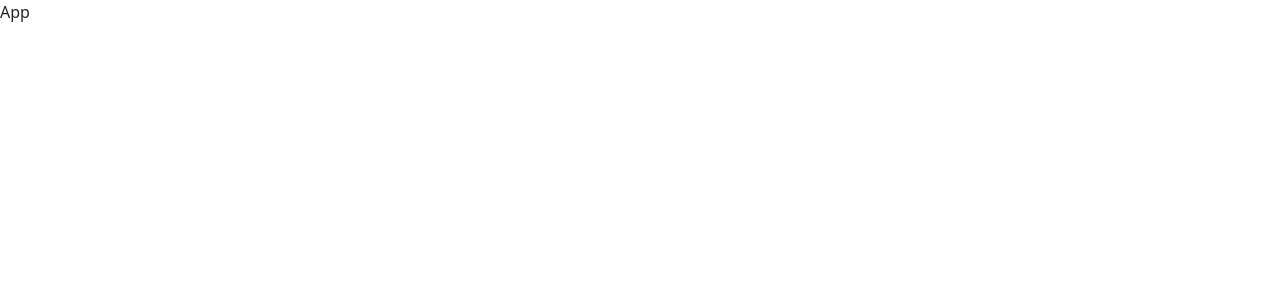
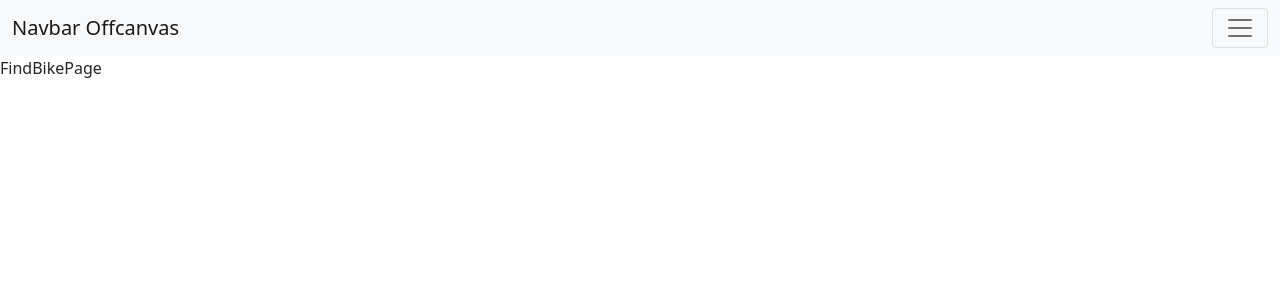
Before and after one commit to showlovezz/taiwan-bike, a React (Create React App) app: page /find-bikes in a window 1280 px wide. Shown: the top 300 px of the page. Built offline with nearby package versions, Linux system fonts and the light colour scheme.

Commit message:
setup basic router and menu component

```diff
--- a/src/App.js
+++ b/src/App.js
@@ -1,8 +1,15 @@
 import React from 'react';
 import './assets/scss/app.scss';
+import MenuNavbar from './components/MenuNavbar';
+import RouterView from './components/RouterView';
 
-function App() {
-  return <div>App</div>;
-}
+const App = () => {
+  return (
+    <>
+      <MenuNavbar />
+      <RouterView />
+    </>
+  );
+};
 
 export default App;
--- /dev/null
+++ b/src/components/MenuNavbar/index.js
@@ -0,0 +1,41 @@
+import React from 'react';
+import { Button, Container, Form, FormControl, Nav, Navbar, NavDropdown, Offcanvas } from 'react-bootstrap';
+import { useLocation } from 'react-router-dom';
+
+const MenuNavbar = () => {
+  const location = useLocation();
+
+  if (location.pathname === '/') return <></>;
+
+  return (
+    <Navbar bg="light" expand={false}>
+      <Container fluid>
+        <Navbar.Brand href="#">Navbar Offcanvas</Navbar.Brand>
+        <Navbar.Toggle aria-controls="offcanvasNavbar" />
+        <Navbar.Offcanvas id="offcanvasNavbar" aria-labelledby="offcanvasNavbarLabel" placement="end">
+          <Offcanvas.Header closeButton>
+            <Offcanvas.Title id="offcanvasNavbarLabel">Offcanvas</Offcanvas.Title>
+          </Offcanvas.Header>
+          <Offcanvas.Body>
+            <Nav className="justify-content-end flex-grow-1 pe-3">
+              <Nav.Link href="#action1">Home</Nav.Link>
+              <Nav.Link href="#action2">Link</Nav.Link>
+              <NavDropdown title="Dropdown" id="offcanvasNavbarDropdown">
+                <NavDropdown.Item href="#action3">Action</NavDropdown.Item>
+                <NavDropdown.Item href="#action4">Another action</NavDropdown.Item>
+                <NavDropdown.Divider />
+                <NavDropdown.Item href="#action5">Something else here</NavDropdown.Item>
+              </NavDropdown>
+            </Nav>
+            <Form className="d-flex">
+              <FormControl type="search" placeholder="Search" className="me-2" aria-label="Search" />
+              <Button variant="outline-success">Search</Button>
+            </Form>
+          </Offcanvas.Body>
+        </Navbar.Offcanvas>
+      </Container>
+    </Navbar>
+  );
+};
+
+export default MenuNavbar;
--- /dev/null
+++ b/src/components/RouterView/index.js
@@ -0,0 +1,19 @@
+import React, { Suspense } from 'react';
+import { Route, Routes } from 'react-router-dom';
+import routes from '../../routes';
+
+const RouterView = () => {
+  return (
+    <Suspense fallback="Loading ...">
+      <Routes>
+        {routes.map((route, index) => {
+          if (!route.element) return null;
+
+          return <Route key={index} path={route.path} element={route.element} />;
+        })}
+      </Routes>
+    </Suspense>
+  );
+};
+
+export default RouterView;
--- /dev/null
+++ b/src/pages/FindBikePage/index.js
@@ -0,0 +1,7 @@
+import React from 'react';
+
+const FindBikePage = () => {
+  return <div>FindBikePage</div>;
+};
+
+export default FindBikePage;
--- /dev/null
+++ b/src/pages/HomePage/index.js
@@ -0,0 +1,7 @@
+import React from 'react';
+
+const HomePage = () => {
+  return <div>HomePage</div>;
+};
+
+export default HomePage;
--- /dev/null
+++ b/src/routes.js
@@ -0,0 +1,17 @@
+import React from 'react';
+
+const HomePage = React.lazy(() => import('./pages/HomePage'));
+const FindBikePage = React.lazy(() => import('./pages/FindBikePage'));
+
+const routes = [
+  {
+    path: '/',
+    element: <HomePage />,
+  },
+  {
+    path: '/find-bikes',
+    element: <FindBikePage />,
+  },
+];
+
+export default routes;
```
